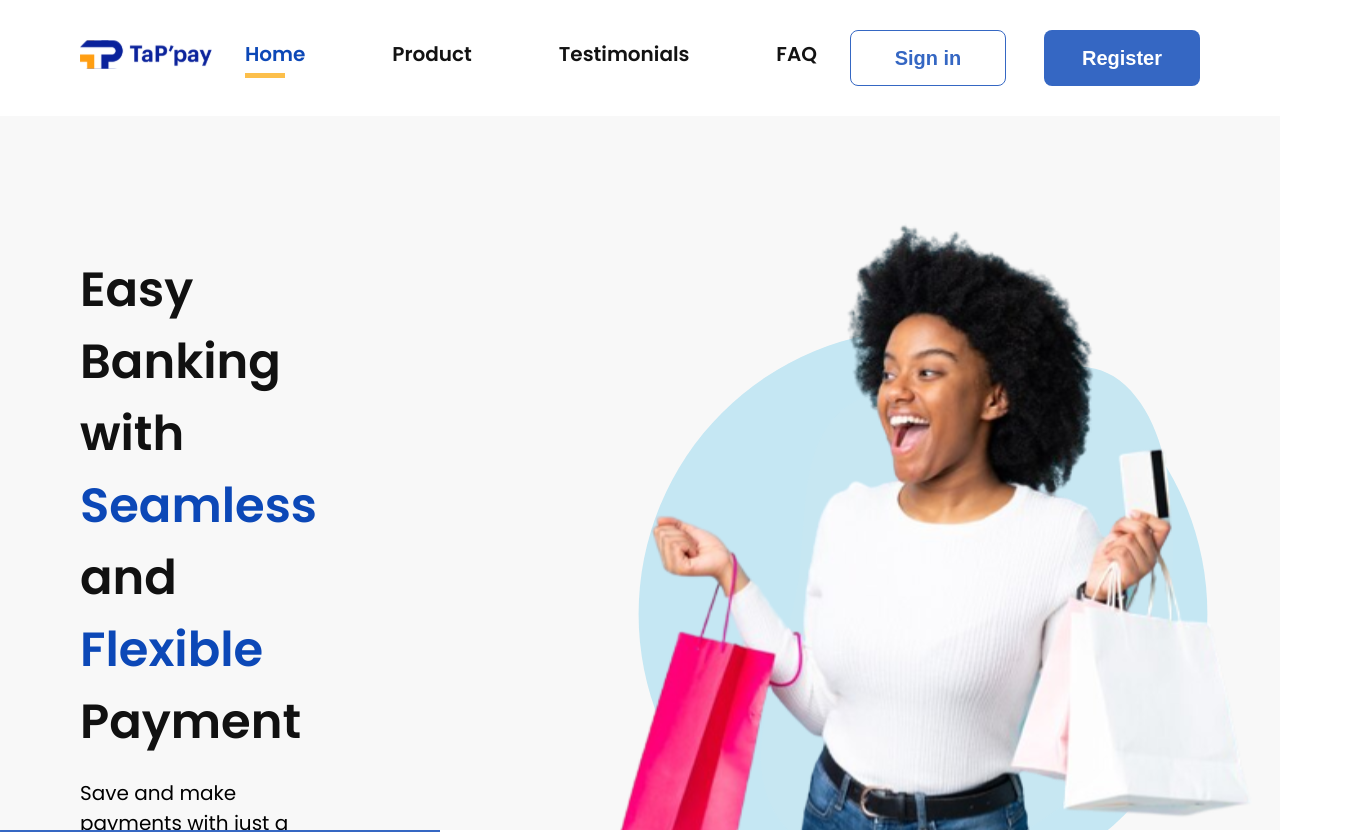
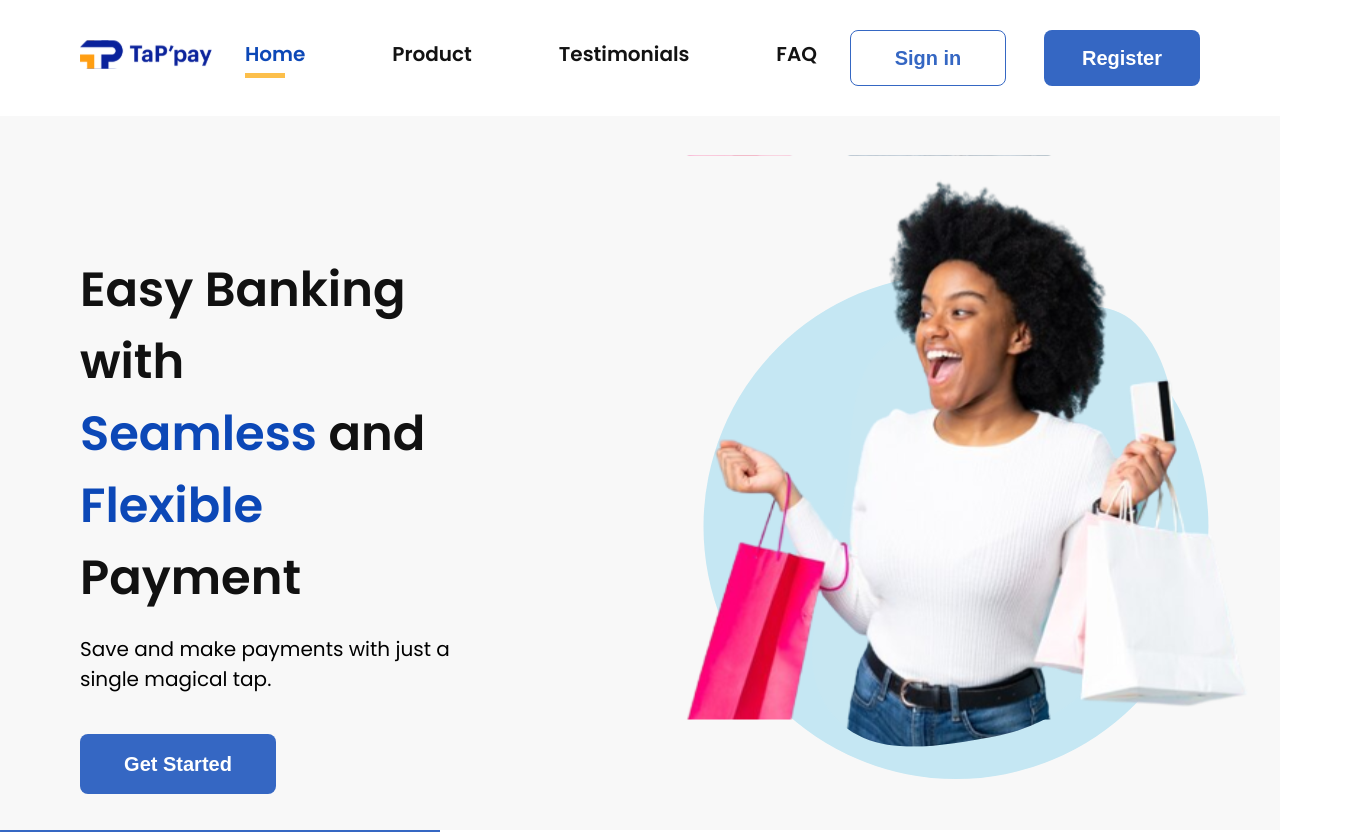
Before and after one commit to Anu-022/Tap-Pay-Landing-Page, a React (Create React App) app: page / in a window 1280 px wide. Shown: the top 832 px of the page, 1368 px wide, since content can reach past the window. Built offline with nearby package versions, Linux system fonts and the light colour scheme.

Commit message:
adjusted imagesize

```diff
--- a/src/index.css
+++ b/src/index.css
@@ -139,9 +139,7 @@ body {
   font-size: 20px;
   font-weight: 400;
 }
-.showcase-image {
-  padding: 80px;
-}
+
 .features {
   position: absolute;
   top: 830px;
```
Also changed, not shown: src/components/assets/hero.svg.
